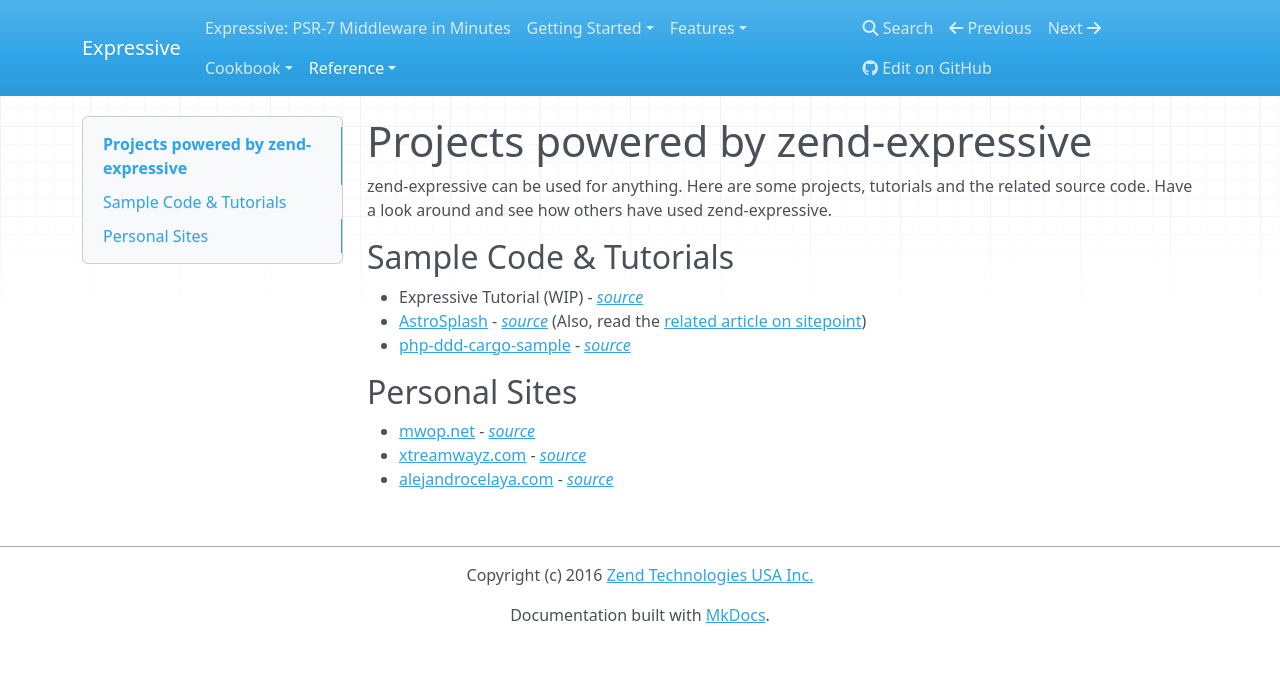
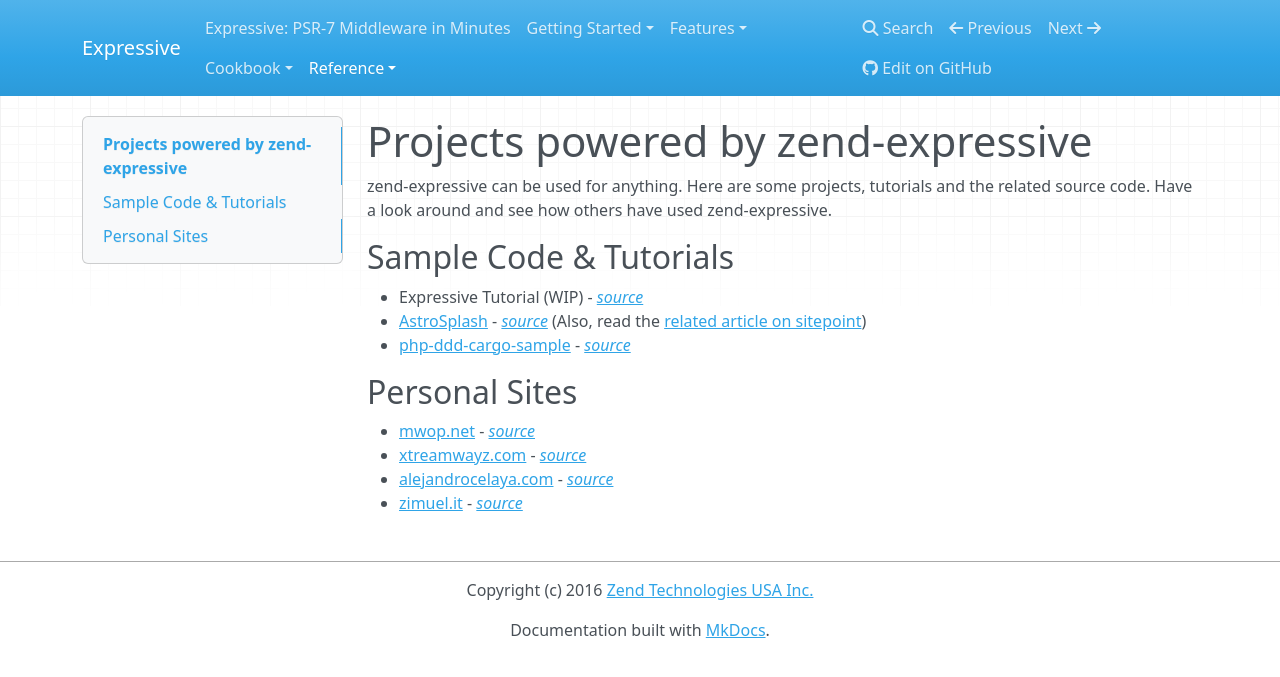
Before and after one commit to zendframework/zend-expressive, an MkDocs documentation site: the page built from doc/book/reference/expressive-projects.md, in a window 1280 px wide. Shown: the top 677 px of the page. Built offline with MkDocs 1.6.1, drawn with Linux system fonts in a browser that asks for light colours; nearby versions of some CDN libraries; old or Windows-style settings are respelled for this version of MkDocs.

Commit message:
Added zimuel.it in expressive project list

```diff
--- a/doc/book/reference/expressive-projects.md
+++ b/doc/book/reference/expressive-projects.md
@@ -14,3 +14,4 @@
 - [mwop.net](https://mwop.net/) - [*source*](https://github.com/weierophinney/mwop.net)
 - [xtreamwayz.com](https://xtreamwayz.com/) - [*source*](https://github.com/xtreamwayz/xtreamwayz.com)
 - [alejandrocelaya.com](http://www.alejandrocelaya.com/) - [*source*](https://github.com/acelaya/website-expressive)
+- [zimuel.it](http://www.zimuel.it) - [*source*](https://github.com/ezimuel/zimuel.it)
```
